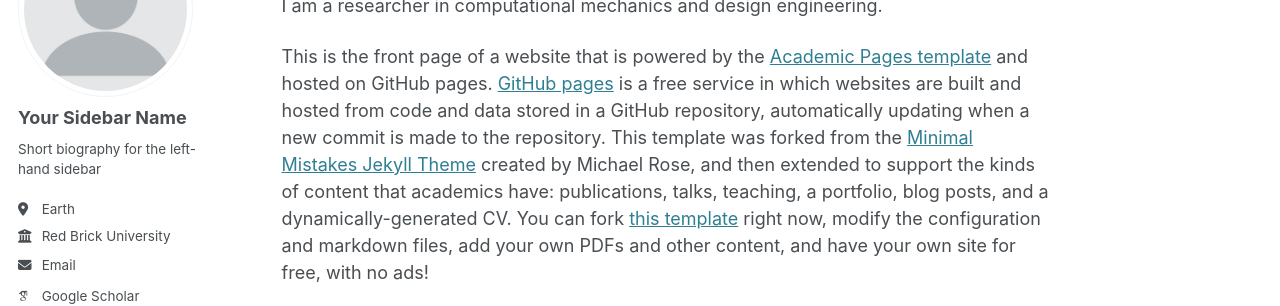
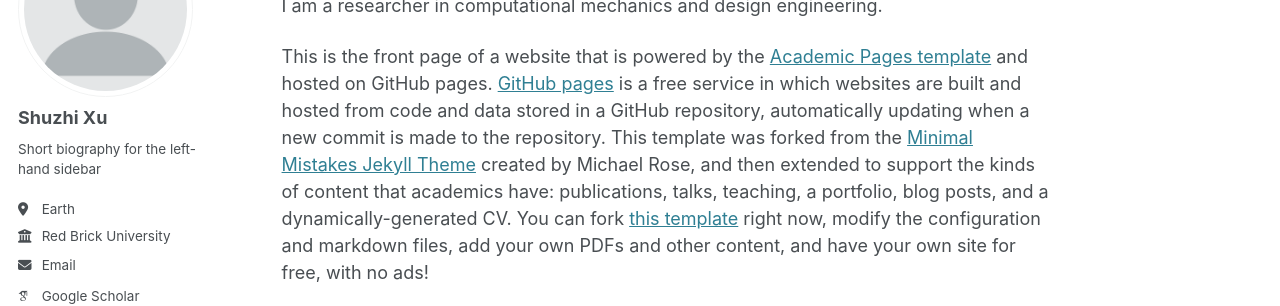
Before and after one commit to shuzhi1996/shuzhi1996.github.io, a Jekyll site: the page built from _pages/about.md, in a window 1280 px wide. Shown: the part 184-490 px from the top of the page. Built offline with Jekyll 4.4.1, drawn with Linux system fonts in a browser that asks for light colours; some web fonts are replaced.

Commit message:
Update _config.yml

```diff
--- a/_config.yml
+++ b/_config.yml
@@ -23,7 +23,7 @@ repository               : "academicpages/academicpages.github.io"
 author:
   # Biographic information
   avatar           : "profile.png"
-  name             : "Your Sidebar Name"
+  name             : "Shuzhi Xu"
   pronouns         : # example: "she/her"
   bio              : "Short biography for the left-hand sidebar"
   location         : "Earth"
```
